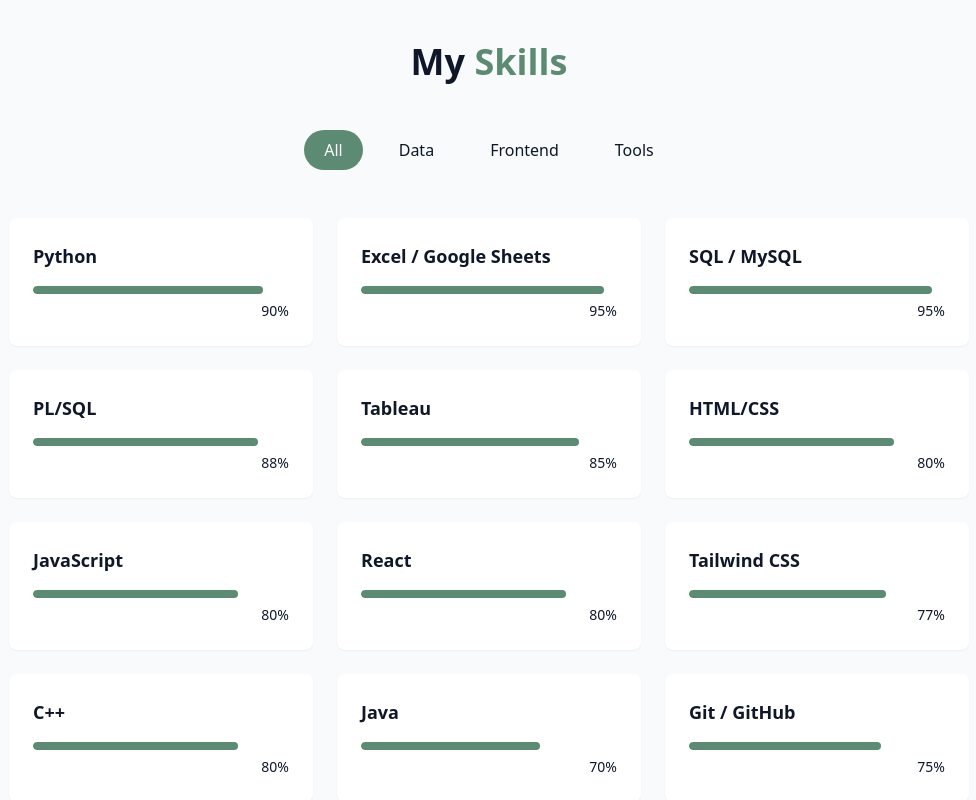
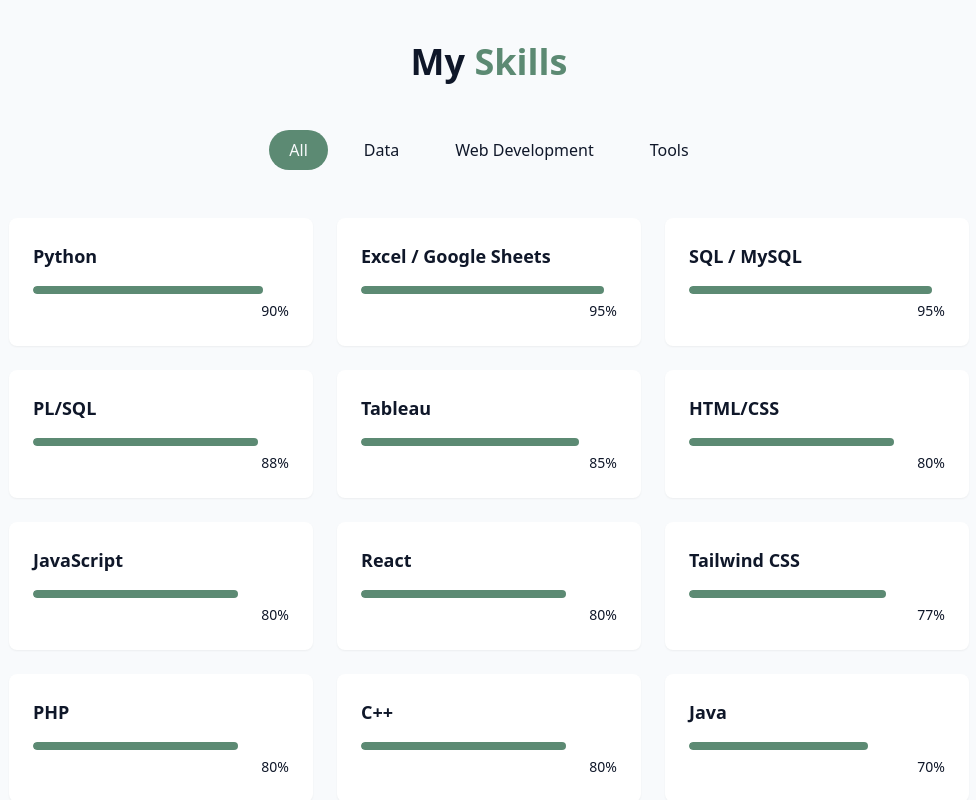
Before and after one commit to Teddy4g/web-portofolio, a React (Vite) app: page / in a window 1280 px wide. Shown: the part 1680-2480 px from the top of the page, without its empty margins (151-1127 px from the left). Built offline with nearby package versions, Linux system fonts and the light colour scheme.

Commit message:
Adding Skiils

```diff
--- a/src/components/SkillsSection.jsx
+++ b/src/components/SkillsSection.jsx
@@ -9,11 +9,12 @@
       { name: "PL/SQL", level: 88, category: "data" },
       { name: "Tableau", level: 85, category: "data" },
 
-  // Frontend
-    { name: "HTML/CSS", level: 80, category: "frontend" },
-    { name: "JavaScript", level: 80, category: "frontend" },
-    { name: "React", level: 80, category: "frontend" },
-    { name: "Tailwind CSS", level: 77, category: "frontend" },
+  // Web Development
+    { name: "HTML/CSS", level: 80, category: "web development" },
+    { name: "JavaScript", level: 80, category: "web development" },
+    { name: "React", level: 80, category: "web development" },
+    { name: "Tailwind CSS", level: 77, category: "web development" },
+    { name: "PHP", level: 80, category: "web development" },
 
 
 
@@ -25,7 +26,7 @@
 
 ];
 
-const categories = ["all", "data", "frontend", "tools"];
+const categories = ["all", "data", "web development", "tools"];
 
 export const SkillsSection = () => {
   const [activeCategory, setActiveCategory] = useState("all");
```
